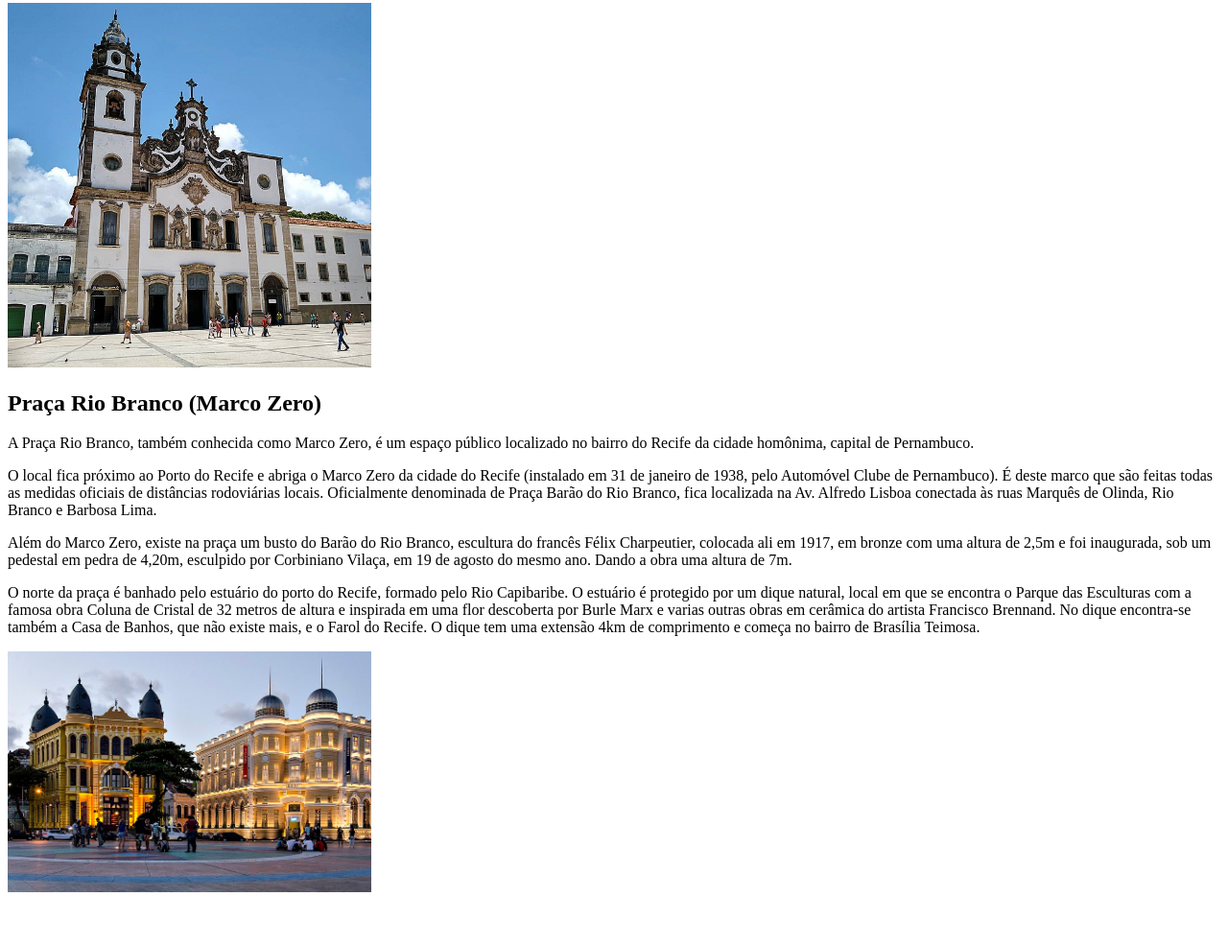
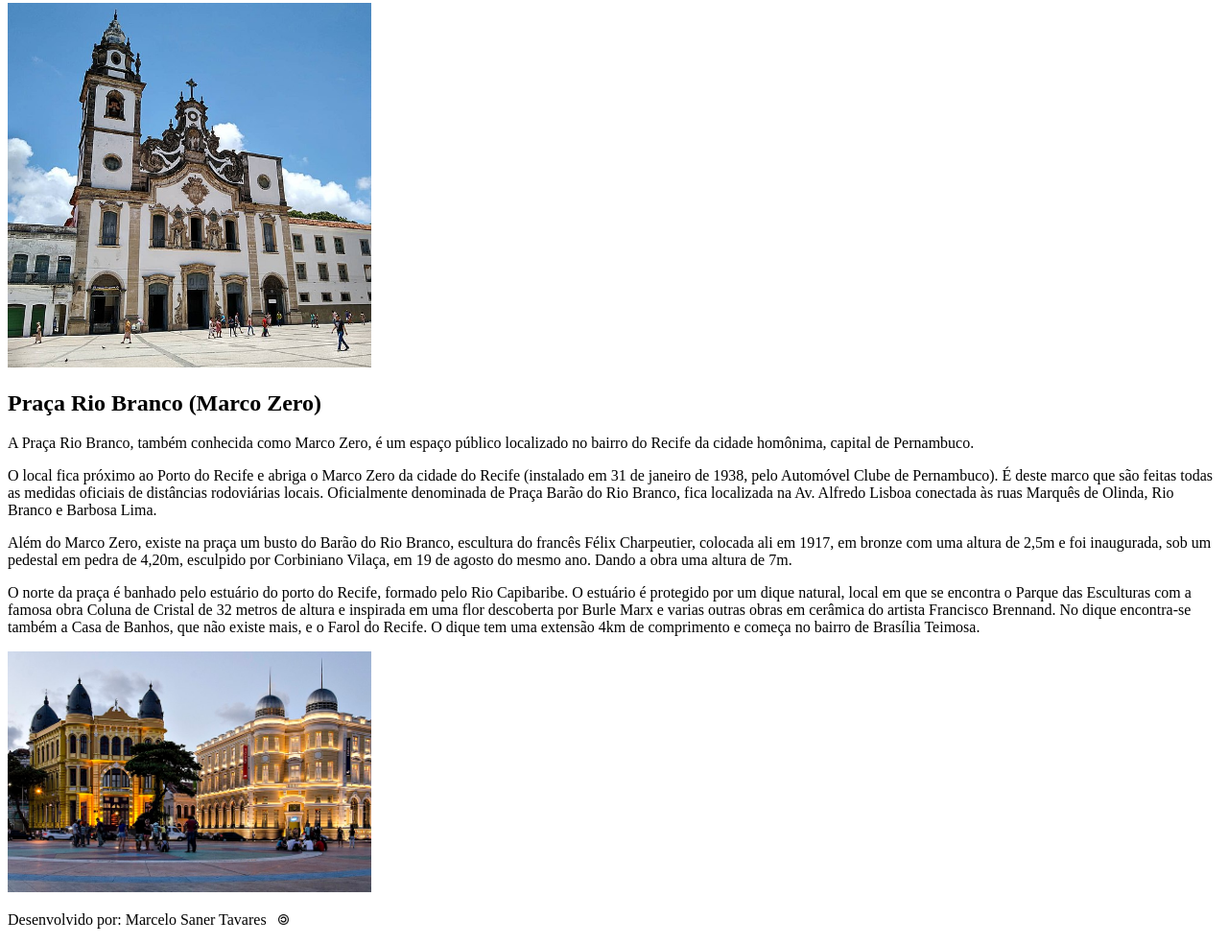
Before and after one commit to marceloSaner/meuProjeto, a plain HTML site: page recife.html in a window 1280 px wide. Shown: the part 1553-2537 px from the top of the page at 96% size. Before the commit the page ends 2495 px from the top, so only its background shows below. Drawn offline with Linux system fonts and the light colour scheme.

Commit message:
Atualização do rodape, inclusao do meu nome e a imagem copy left

```diff
--- a/recife.html
+++ b/recife.html
@@ -48,5 +48,8 @@
             <img src="/imagens/marco_zero.jpg" alt="Marco Zero"width="30%">
         </div>
     </main>
+    <footer>
+        <p>Desenvolvido por: Marcelo Saner Tavares &nbsp <img src="/imagens/copyLeft.png" width="0.9%"></p>
+    </footer>
 </body>
 </html>
```
Also changed, not shown: imagens/copyLeft.png (added).
